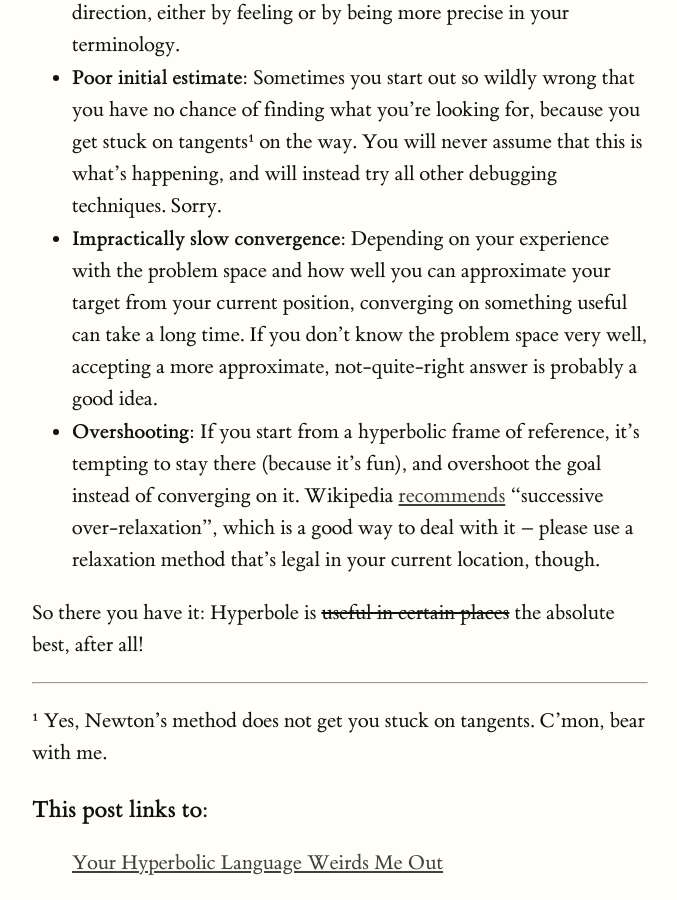
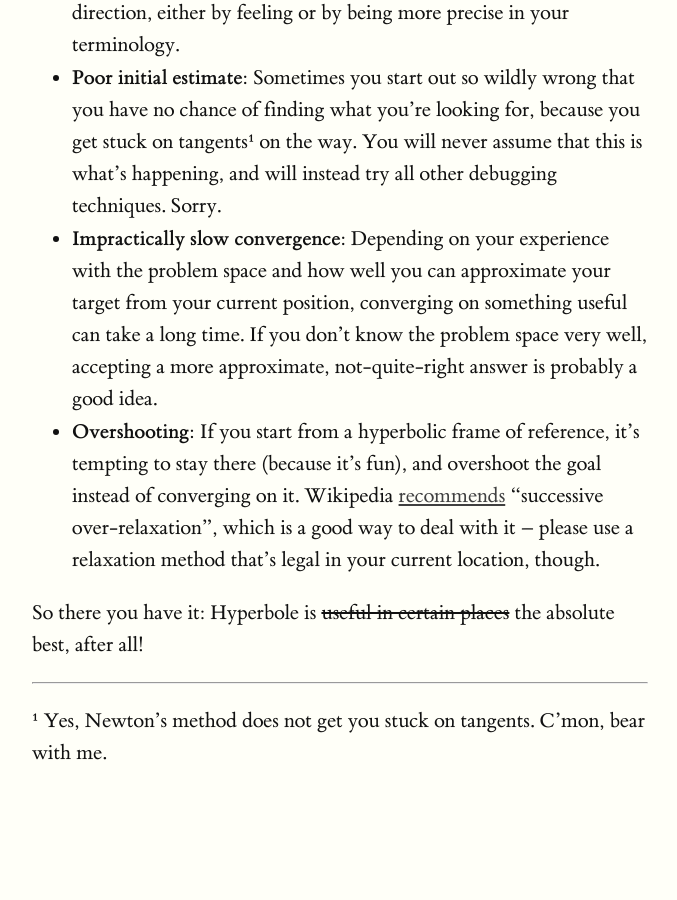
Before and after one commit to rixx/ramble, a Jekyll site: the page built from _posts/2020-04-03-hyperbole-into-nuance.md, in a window 1280 px wide and 900 px high, scrolled down 1559 px. Shown: the whole window, without its empty margins (128-805 px from the left). Built offline with Jekyll 4.4.1, drawn with Linux system fonts in a browser that asks for light colours; after the commit the page ends 2328 px from its top, so only the background shows below that.

Commit message:
More meaningful meta

```diff
--- a/_layouts/post.html
+++ b/_layouts/post.html
@@ -6,29 +6,18 @@
 
         {{ page.content }}
 
-    {% assign related = "" %}
     {% assign related_by = "" %}
-    {% assign is_relating = false %}
     {% assign is_related_by = false %}
     {% for other_post in site.posts %}
-        {% if page.related contains other_post.slug %}
-            {% assign is_relating = true %}
-            {% capture relates %}
-                {{ relates }}{% if relates %}, {% endif %}<a href="{{ other_post.url }}">{{ other_post.title }}</a>
-            {% endcapture %}
-        {% endif %}
         {% if other_post.related contains page.slug %}
             {% assign is_related_by = true %}
             {% capture related_by %}
-                {{ related_by }}{% if related_by %}, {% endif %}<a href="{{ other_post.url }}">{{ other_post.title }}</a>
+                {{ related_by }}
+                <li><a href="{{ other_post.url }}">{{ other_post.title }}</a></li>
             {% endcapture %}
         {% endif %}
     {% endfor %}
 
-    {% if is_relating %}
-    <h3>This post links to:</h3>
-    <ul>{{ relates }}</ul>
-    {% endif %}
     {% if is_related_by %}
     <h3>This post is linked to from:</h3>
     <ul>{{ related_by }}</ul>
```
